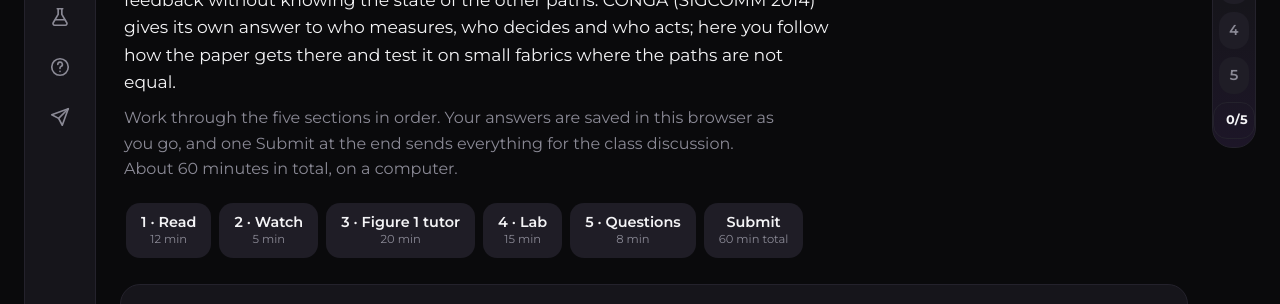
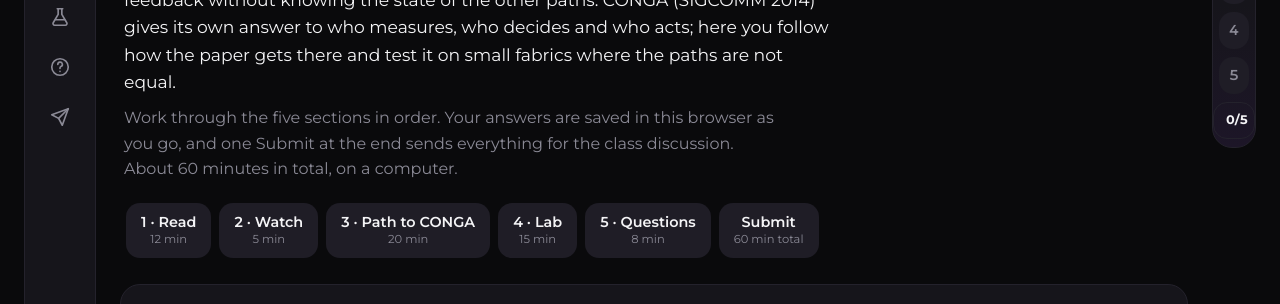
Before and after one commit to leonshumil/load_balancing, a plain HTML site: page site/public/hw/index.html in a window 1280 px wide. Shown: the part 194-498 px from the top of the page. Drawn offline with Linux system fonts and the light colour scheme; a web font is replaced by a local one.

Commit message:
feat: section 3 is 'Path to CONGA' (Figure 1, fork by fork) everywhere (polish B)
Rail title and aria-label, contents chip, progress panel, section header, recap heading.
The id stays 'tutor' and the store keys are unchanged, so saved progress survives.

Co-Authored-By: Claude Opus 5.5 <noreply@anthropic.com>

```diff
--- a/site/public/hw/hw.css
+++ b/site/public/hw/hw.css
@@ -171,7 +171,7 @@
   box-shadow: 0 2px 4px var(--paper-shadow), 0 14px 30px var(--paper-shadow);
 }
 
-/* ===================== 3 · Figure 1 tutor (step 12) =====================
+/* ===================== 3 · Path to CONGA: Figure 1, fork by fork (step 12) =====================
    Components come from shared/ui.css (.panel-inset, .chips/.chip, .badge, .btn,
    .check-result); this is layout plus the tree and chat styling. Tokens only. */
 
--- a/site/public/hw/index.html
+++ b/site/public/hw/index.html
@@ -46,7 +46,7 @@
         <ul class="rail-links">
           <li><a class="rail-btn" href="#read" data-section="read" data-progress-for="read" title="1 · Read" aria-label="1 · Read"><svg class="icon"><use href="#i-read"/></svg><span class="rail-done"></span></a></li>
           <li><a class="rail-btn" href="#watch" data-section="watch" data-progress-for="watch" title="2 · Watch" aria-label="2 · Watch"><svg class="icon"><use href="#i-watch"/></svg><span class="rail-done"></span></a></li>
-          <li><a class="rail-btn" href="#tutor" data-section="tutor" data-progress-for="tutor" title="3 · Figure 1 tutor" aria-label="3 · Figure 1 tutor"><svg class="icon"><use href="#i-path"/></svg><span class="rail-done"></span></a></li>
+          <li><a class="rail-btn" href="#tutor" data-section="tutor" data-progress-for="tutor" title="3 · Path to CONGA" aria-label="3 · Path to CONGA"><svg class="icon"><use href="#i-path"/></svg><span class="rail-done"></span></a></li>
           <li><a class="rail-btn" href="#lab" data-section="lab" data-progress-for="lab" title="4 · Asymmetry lab" aria-label="4 · Asymmetry lab"><svg class="icon"><use href="#i-lab"/></svg><span class="rail-done"></span></a></li>
           <li><a class="rail-btn" href="#questions" data-section="questions" data-progress-for="questions" title="5 · Questions" aria-label="5 · Questions"><svg class="icon"><use href="#i-questions"/></svg><span class="rail-done"></span></a></li>
           <li><a class="rail-btn" href="#submit" data-section="submit" title="Submit" aria-label="Submit"><svg class="icon"><use href="#i-submit"/></svg></a></li>
@@ -79,7 +79,7 @@
         <ol class="chips">
           <li><a class="chip" href="#read" data-progress-for="read"><span>1 · Read</span><span class="chip-sub">12 min</span></a></li>
           <li><a class="chip" href="#watch" data-progress-for="watch"><span>2 · Watch</span><span class="chip-sub">5 min</span></a></li>
-          <li><a class="chip" href="#tutor" data-progress-for="tutor"><span>3 · Figure 1 tutor</span><span class="chip-sub">20 min</span></a></li>
+          <li><a class="chip" href="#tutor" data-progress-for="tutor"><span>3 · Path to CONGA</span><span class="chip-sub">20 min</span></a></li>
           <li><a class="chip" href="#lab" data-progress-for="lab"><span>4 · Lab</span><span class="chip-sub">15 min</span></a></li>
           <li><a class="chip" href="#questions" data-progress-for="questions"><span>5 · Questions</span><span class="chip-sub">8 min</span></a></li>
           <li><a class="chip" href="#submit"><span>Submit</span><span class="chip-sub">60 min total</span></a></li>
@@ -95,7 +95,7 @@
         <ol class="progress-rows">
           <li class="progress-row" data-progress-for="read"><a href="#read"><span class="n">1</span><span>Read</span><span class="badge badge-gold">12 min</span><span class="tick"><svg><use href="#i-check"/></svg></span></a></li>
           <li class="progress-row" data-progress-for="watch"><a href="#watch"><span class="n">2</span><span>Watch</span><span class="badge badge-gold">5 min</span><span class="tick"><svg><use href="#i-check"/></svg></span></a></li>
-          <li class="progress-row" data-progress-for="tutor"><a href="#tutor"><span class="n">3</span><span>Figure 1 tutor</span><span class="badge badge-gold">20 min</span><span class="tick"><svg><use href="#i-check"/></svg></span></a></li>
+          <li class="progress-row" data-progress-for="tutor"><a href="#tutor"><span class="n">3</span><span>Path to CONGA</span><span class="badge badge-gold">20 min</span><span class="tick"><svg><use href="#i-check"/></svg></span></a></li>
           <li class="progress-row" data-progress-for="lab"><a href="#lab"><span class="n">4</span><span>Lab</span><span class="badge badge-gold">15 min</span><span class="tick"><svg><use href="#i-check"/></svg></span></a></li>
           <li class="progress-row" data-progress-for="questions"><a href="#questions"><span class="n">5</span><span>Questions</span><span class="badge badge-gold">8 min</span><span class="tick"><svg><use href="#i-check"/></svg></span></a></li>
         </ol>
@@ -171,10 +171,10 @@
       <section id="tutor" class="part panel" aria-labelledby="tutor-title">
         <header class="section-head">
           <div class="section-title-row">
-            <h2 id="tutor-title">3 · Figure 1 tutor</h2><span class="badge badge-gold">20 min</span>
+            <h2 id="tutor-title">3 · Path to CONGA</h2><span class="badge badge-gold">20 min</span>
             <span class="badge tutor-mode-badge" data-tutor-badge hidden>Tutor offline · guided mode</span>
           </div>
-          <p class="subtitle">Walk Figure 1's design tree from the top. At each fork, pick a branch and argue for it with the paper's properties P1–P5. The tutor pushes back, then shows what the paper chose and what the other branch costs.</p>
+          <p class="subtitle">Figure 1, fork by fork. At each fork, pick a branch and argue for it with the paper's properties P1–P5; the tutor pushes back, then shows what the paper chose and what the other branch costs.</p>
         </header>
         <div class="tutor" data-tutor>
           <noscript><p class="tutor-note">This section needs JavaScript.</p></noscript>
--- a/site/public/hw/js/tutor/model.js
+++ b/site/public/hw/js/tutor/model.js
@@ -1,4 +1,4 @@
-// Figure 1 tutor: the client state machine (step 12). Pure functions, no DOM.
+// Path to CONGA (section 3, Figure 1 fork by fork): the client state machine (step 12). Pure functions, no DOM.
 // Code decides, the LLM talks: picks are saved from the tutor's detected_pick, but reveals,
 // scores and the recap come from hw/js/path/model.js (CONGA Fig 1, §2.1-§2.6).
 // Every function returns a new state; the state is plain JSON (saved under STORE_KEY).
--- a/site/public/hw/js/tutor/view.js
+++ b/site/public/hw/js/tutor/view.js
@@ -1,4 +1,4 @@
-// Section 3, the Figure 1 tutor (step 12): DOM only. The walk's rules live in model.js,
+// Section 3, Path to CONGA (Figure 1, fork by fork; step 12): DOM only. The walk's rules live in model.js,
 // the calls in api.js, the tree drawing in tree.js. Everything is saved in the store
 // (STORE_KEY), so a reload restores the chat and the tree.
 
@@ -326,7 +326,7 @@ export function initTutor({ root, badge, progress }) {
       return h("label", { class: "mda" }, h("span", { class: "label" }, q), t);
     };
     recapHost.replaceChildren(h("div", { class: "tutor-recap panel-inset" },
-      h("h3", {}, "Your walk against the paper"),
+      h("h3", {}, "Your path to CONGA, against the paper's"),
       h("div", { class: "table-scroll" }, h("table", { class: "recap-table" },
         h("thead", {}, h("tr", {}, h("th", { scope: "col" }, "Fork"), h("th", { scope: "col" }, "You"), h("th", { scope: "col", class: "col-paper" }, "Paper"), h("th", { scope: "col" }, "You used"), h("th", { scope: "col" }, "Paper's, missed"))),
         h("tbody", {}, rows))),
```
